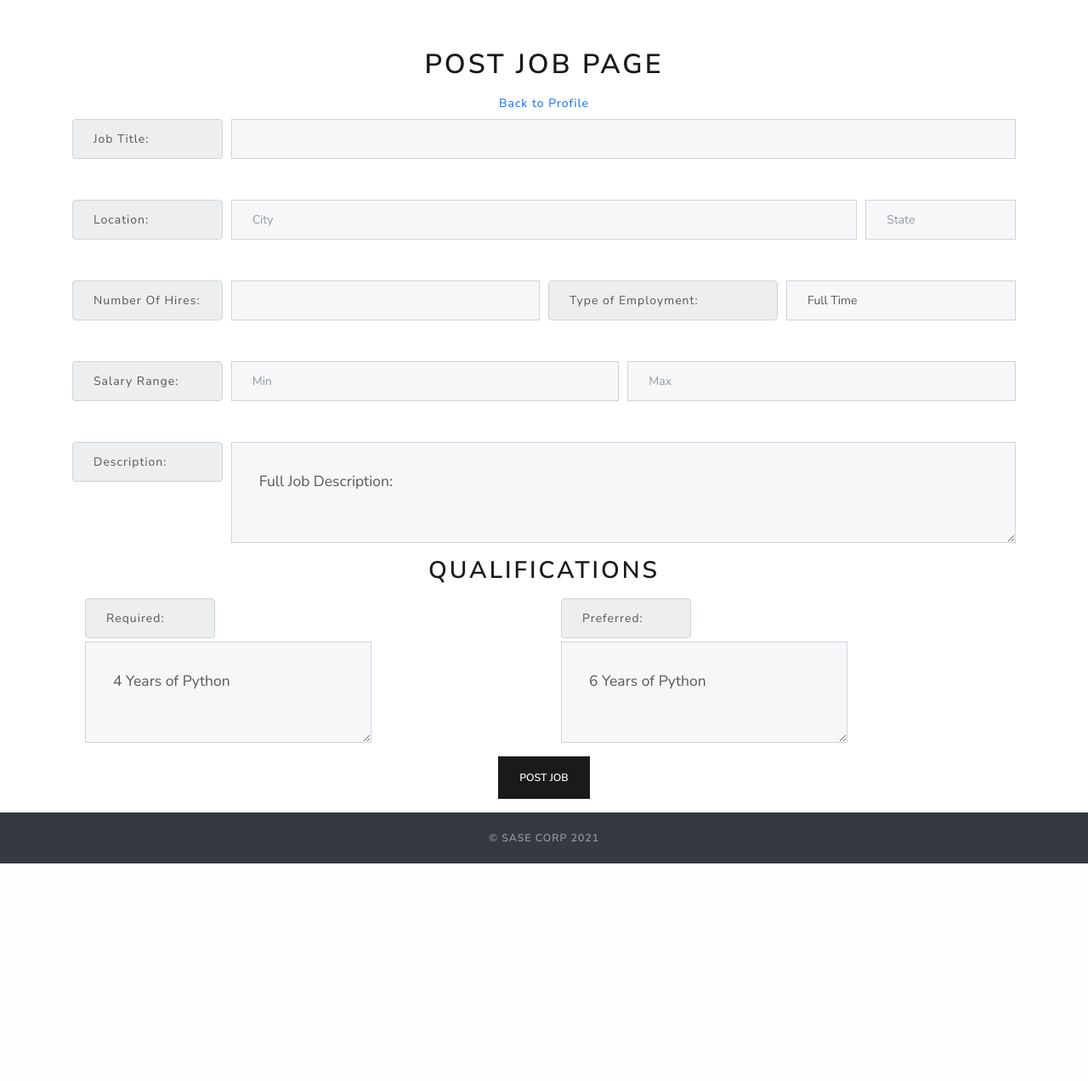
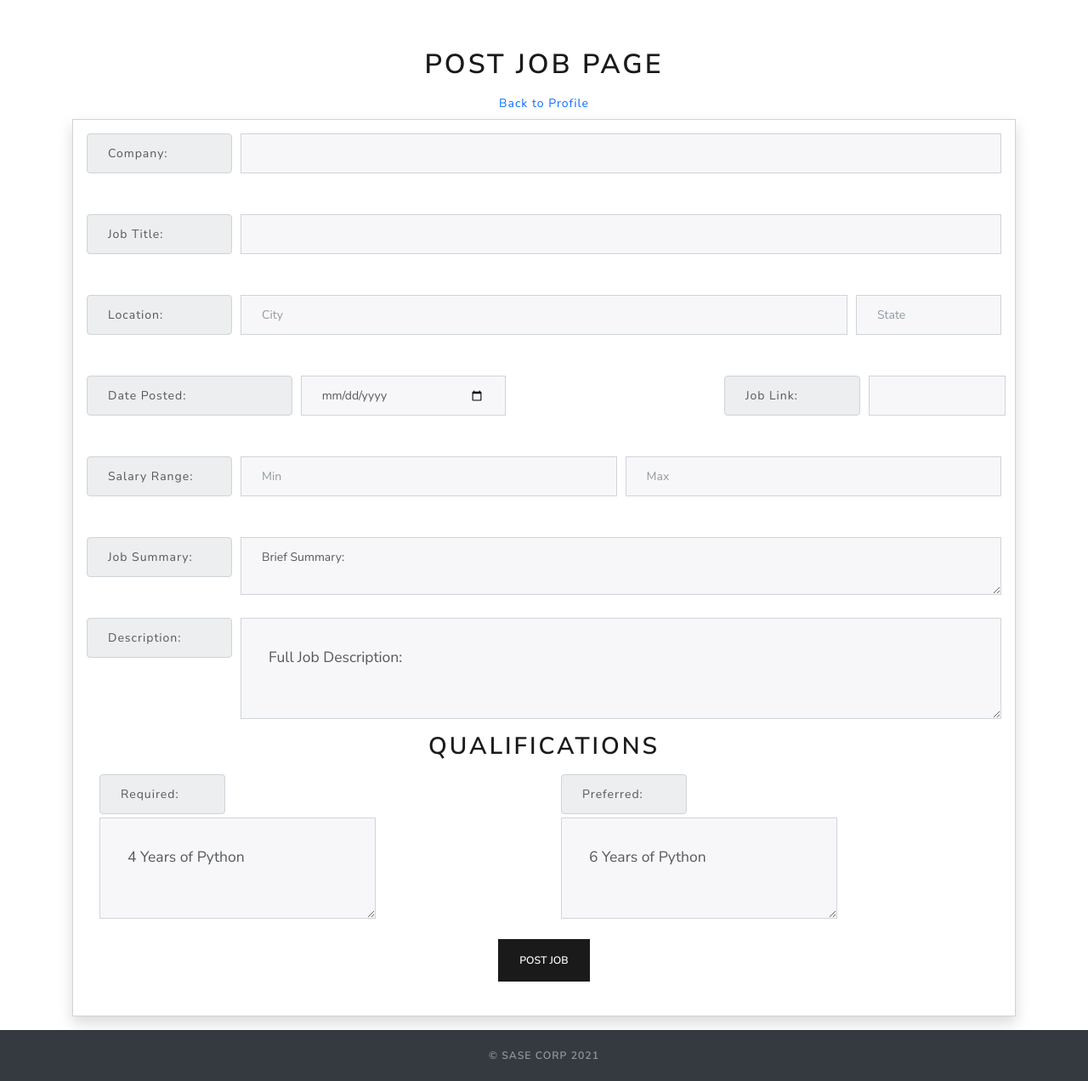
Before and after one commit to Virbil/jobSearch_django, a Django app: template jobSearch_app/templates/create-job.html in a window 1280 px wide. Shown: the part 95-1367 px from the top of the page at 85% size. Before the commit the page ends 1111 px from the top, so only its background shows below. Run offline with Django 3.2, Linux system fonts and the light colour scheme; the template is opened without the code that fills it, so the values that code supplies are empty; some libraries are stand-ins or nearby versions.

Commit message:
Added the Post Job form submission

```diff
--- a/jobSearch_app/templates/create-job.html
+++ b/jobSearch_app/templates/create-job.html
@@ -37,8 +37,17 @@
 
             <a class="nav-link" href="/job/profile/{{user.id}}">Back to Profile</a>
 
-            <form action="#" method="POST" autocomplete="off">
+            <form class="p-3 mb-3 border border-secondary shadow" action="/job/post_job/{{user.id}}" method="POST" autocomplete="off">
                 {% csrf_token %}
+                <div class="form-row">
+                    <div class="col-sm-2">
+                        <label class="input-group-text">Company: </label>
+                    </div>
+                    <div class="col-sm-10 mb-5">
+                        <input type="text" id="company" name="company" class="form-control">
+                    </div>
+                </div>
+
                 <div class="form-row">
                     <div class="col-sm-2">
                         <label class="input-group-text">Job Title: </label>
@@ -64,25 +73,21 @@
                     <div class="col">
                         <div class="form-row">
                             <div class="col-4 mb-5">
-                                <label class="input-group-text">Number Of Hires: </label>
+                                <label class="input-group-text">Date Posted: </label>
                             </div>
-                            <div class="col-8">
-                                <input type="text" id="hire_qty" name="hire_qty" class="form-control">
+                            <div class="col-4">
+                                <input type="date" id="post_date" name="post_date" class="form-control">
                             </div>
                         </div>
                     </div>
 
-                    <div class="col">
+                    <div id="col-3">
                         <div class="form-row">
                             <div class="col-6">
-                                <label class="input-group-text">Type of Employment: </label>
+                                <label class="input-group-text">Job Link: </label>
                             </div>
-                            <div class="col-6">
-                                <select class="form-control" name="employment">
-                                    <option value="1">Full Time</option>
-                                    <option value="2">Part Time</option>
-                                    <option value="3">Contract</option>
-                                </select>
+                            <div class="col-6 mb-5">
+                                <input type="text" id="job_url" name="job_url" class="form-control">
                             </div>
                         </div>
                     </div>
@@ -102,10 +107,19 @@
 
                 <div class="form-row">
                     <div class="col-sm-2 mb-5">
+                        <label class="input-group-text">Job Summary: </label>
+                    </div>
+                    <div class="col-sm-10">
+                        <textarea class="form-control" name="summary">Brief Summary:</textarea>
+                    </div>
+                </div>
+
+                <div class="form-row">
+                    <div class="col-sm-2 mb-5">
                         <label class="input-group-text">Description: </label>
                     </div>
                     <div class="col-sm-10">
-                        <textarea class="form-control form-control-lg" aria-label="Full Job Description: " name="description">Full Job Description:</textarea>
+                        <textarea class="form-control form-control-lg" name="description">Full Job Description:</textarea>
                     </div>
                 </div>
 
@@ -116,7 +130,7 @@
                             <label class="input-group-text">Required: </label>
                         </div>
                         <div class="col-8">
-                            <textarea class="form-control form-control-lg" aria-label="Required: " name="required">4 Years of Python</textarea>
+                            <textarea class="form-control form-control-lg" name="required">4 Years of Python</textarea>
                         </div>
                     </div>
 
@@ -125,12 +139,12 @@
                             <label class="input-group-text">Preferred: </label>
                         </div>
                         <div class="col-8">
-                            <textarea class="form-control form-control-lg" aria-label="Preferred: " name="preferred">6 Years of Python</textarea>
+                            <textarea class="form-control form-control-lg" name="preferred">6 Years of Python</textarea>
                         </div>
                     </div>
                 </div>
 
-                <button type="submit" class="btn btn-primary m-3">Post Job</button>
+                <button type="submit" class="btn btn-primary m-4">Post Job</button>
             </form>
         </main>
     </div>
--- a/jobSearch_app/urls.py
+++ b/jobSearch_app/urls.py
@@ -4,26 +4,30 @@ from . import views
 urlpatterns = [
     path('', views.home),
     path('find_jobs', views.find_jobs, name='find_jobs'),
-    # removed paths by Julian
     path('like', views.like, name="like"),
     path('dislike', views.dislike, name="dislike"),
-    # new paths made by Archer
+
+
     path('<int:job_id>', views.job_info),
     path('<int:job_id>/note', views.create_note),
     path('<int:job_id>/note_delete/<int:note_id>', views.delete_note),
     path('note_edit/<int:note_id>', views.note_edit, name="note_edit"),
     path('create/<int:user_id>', views.create_job),
+    path('post_job/<int:user_id>', views.post_job, name="post_job"),
+    path('upload/<int:job_id>', views.upload, name='upload'),
+
     path('profile/<int:user_id>', views.profile),
-    path('calendar/<int:user_id>', views.calendar),
+
     path('interview_helper/<int:user_id>', views.interview_helper),
     # new path for interview helper using AJAX
-    path('interview_helper/<int:user_id>/<str:info_provided>', views.interview_helper_info),
-    path('interview_helper/<int:user_id>/<str:info_provided>/update/<int:post_id>', views.interview_helper_info_update),
-    path('interview_helper/<int:user_id>/<str:info_provided>/delete/<int:post_id>', views.interview_helper_info_delete),
+    # path('interview_helper/<int:user_id>/<str:info_provided>', views.interview_helper_info),
+    # path('interview_helper/<int:user_id>/<str:info_provided>/update/<int:post_id>', views.interview_helper_info_update),
+    # path('interview_helper/<int:user_id>/<str:info_provided>/delete/<int:post_id>', views.interview_helper_info_delete),
+
     # profile page Job interests,
     path('job_interest/add/<int:user_id>', views.add_job_interest),
     path('job_interest/<int:pos_id>/delete/<int:user_id>', views.delete_job_interest),
     path('loc_interest/add/<int:user_id>', views.add_loc_interest),
     path('loc_interest/<int:loc_id>/delete/<int:user_id>', views.delete_loc_interest),
-    path('upload/<int:job_id>', views.upload, name='upload'),
+
 ]
```
Also changed, not shown: jobSearch_app/views.py (+35 -12 lines).
